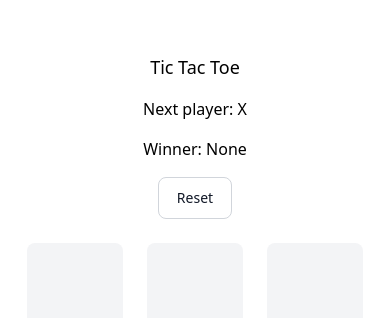
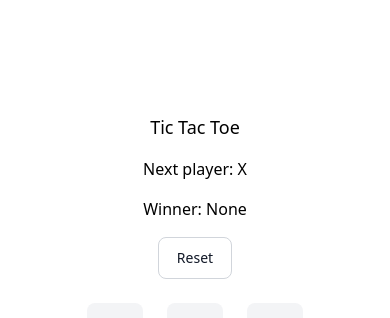
Before and after one commit to nickng852/tic-tac-toe, a React (Vite) app: page / in a window 390 px wide. Shown: the part 106-424 px from the top of the page. Built offline with nearby package versions, Linux system fonts and the light colour scheme.

Commit message:
fix: responsive layout on landscape view

```diff
--- a/src/App.tsx
+++ b/src/App.tsx
@@ -2,8 +2,10 @@ import Board from "./components/Board";
 
 const App = () => {
   return (
-    <div className="absolute inset-0 flex items-center justify-center">
-      <Board />
+    <div className="absolute inset-0 overflow-auto p-6 sm:p-8 portrait:flex landscape:lg:flex">
+      <div className="flex w-full items-center justify-center">
+        <Board />
+      </div>
     </div>
   );
 };
--- a/src/components/Board.tsx
+++ b/src/components/Board.tsx
@@ -7,7 +7,7 @@ const Board = () => {
   const { board, player, winner, handleClick, resetBoard } = useAppContext();
 
   return (
-    <div className="space-y-6">
+    <div className="flex flex-col items-center justify-center gap-6">
       <div className="flex flex-col items-center justify-center gap-4">
         <h1 className="text-lg">Tic Tac Toe</h1>
         <p className="font-light">
@@ -19,7 +19,7 @@ const Board = () => {
         <ActionButton color="light" text="Reset" onClick={resetBoard} />
       </div>
 
-      <div className="space-y-6">
+      <div className="flex flex-col items-center justify-center gap-6">
         <div className="flex gap-6">
           <Square value={board[0][0]} onClick={() => handleClick(0, 0)} />
           <Square value={board[0][1]} onClick={() => handleClick(0, 1)} />
--- a/src/components/Square.tsx
+++ b/src/components/Square.tsx
@@ -12,7 +12,7 @@ const Square = ({ value, onClick }: Props) => {
 
   return (
     <main
-      className={`flex h-24 w-24 items-center justify-center rounded-lg bg-gray-100 p-4 ${
+      className={`flex h-14 w-14 items-center justify-center rounded-lg bg-gray-100 p-4 sm:h-24 sm:w-24 ${
         winner !== "None" ? "cursor-default" : "cursor-pointer"
       }`}
       onClick={onClick}
```
